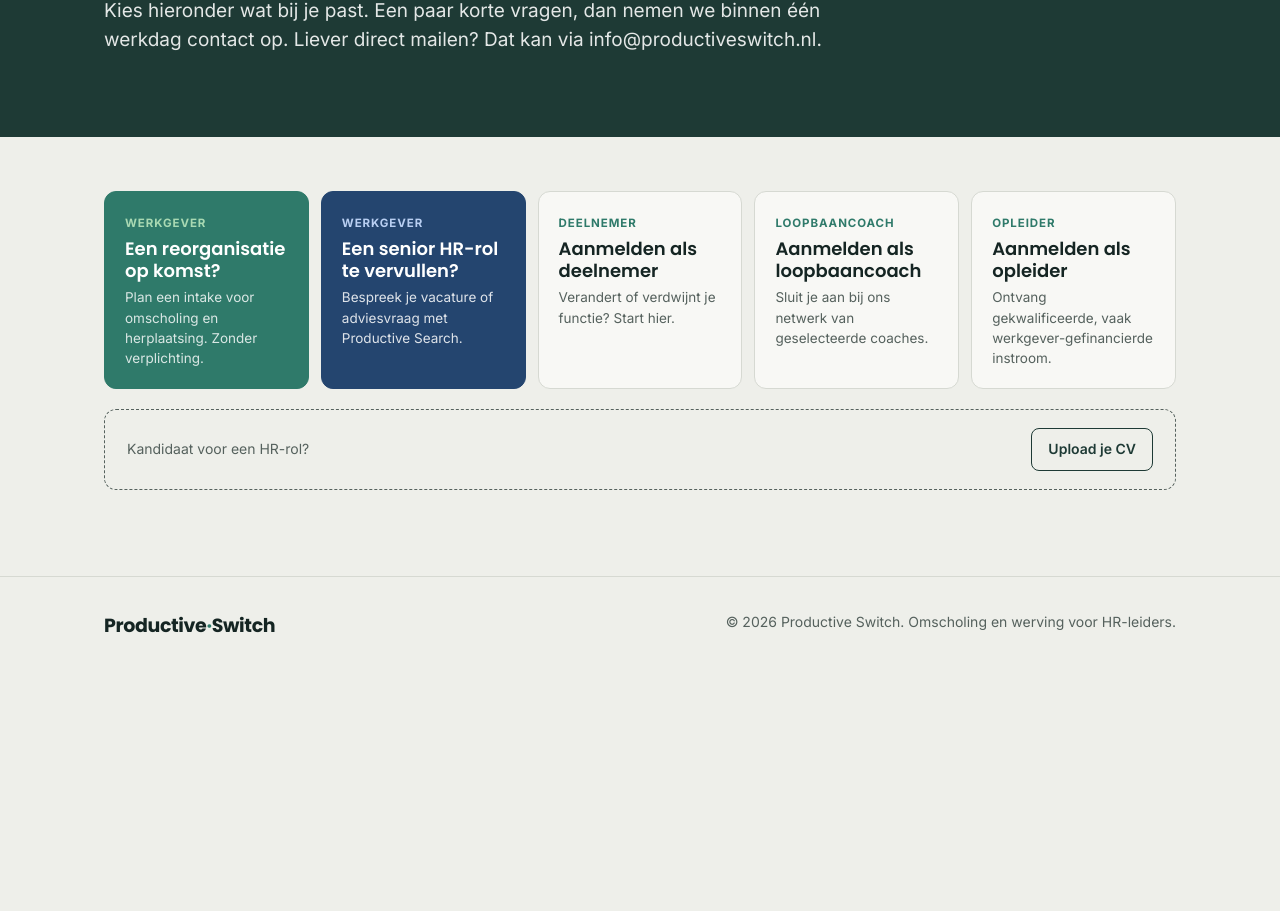
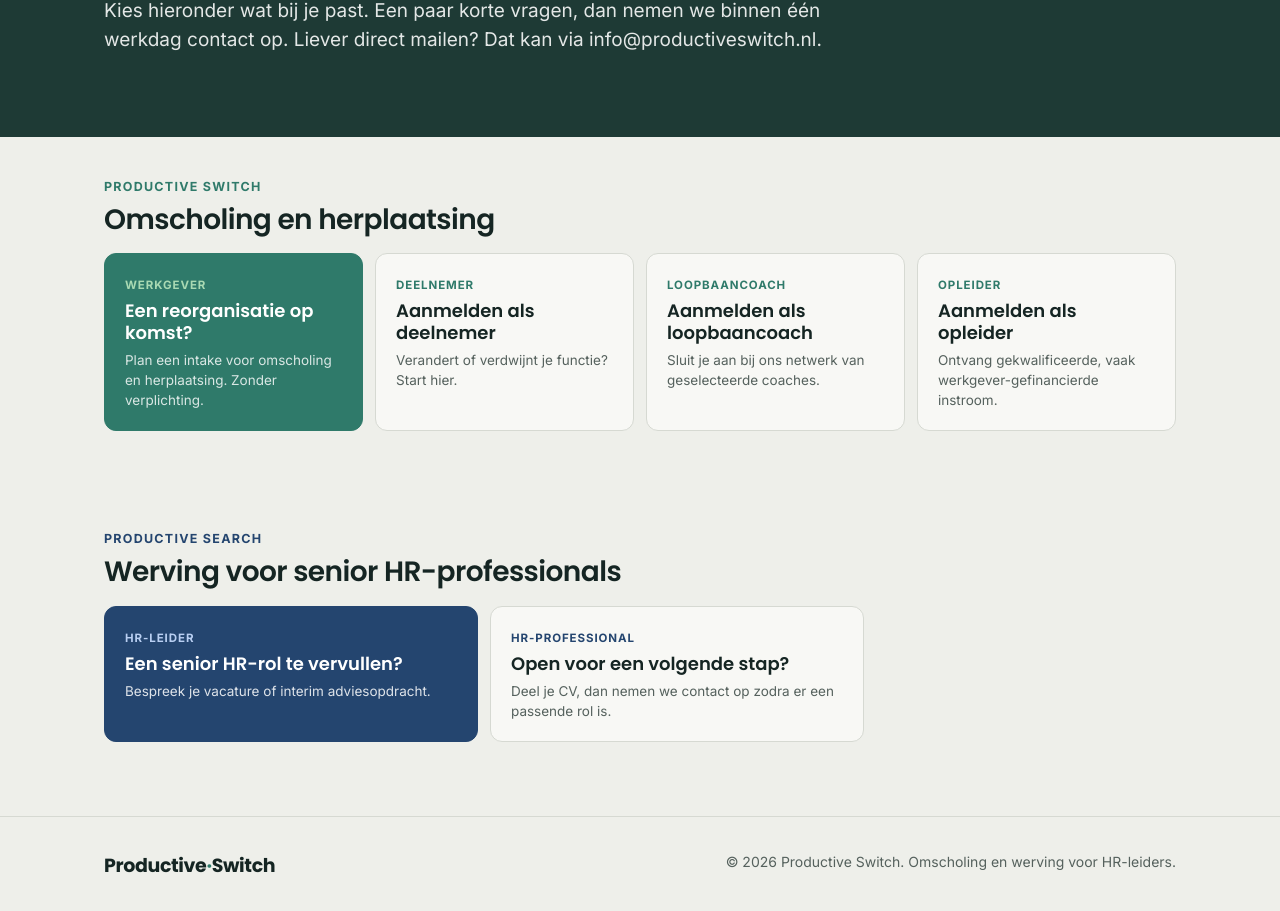
Before and after one commit to ProductiveSwitch/switch-showcase, a Next.js app: page /contact in a window 1280 px wide. Shown: the part 299-1210 px from the top of the page. Before the commit the page ends 974 px from the top, so only its background shows below. Built offline with nearby package versions, Linux system fonts and the light colour scheme.

Commit message:
Contact page split into Productive Switch (4) and Productive Search (HR-leider, HR-professional)
Co-Authored-By: Claude Fable 5.1 <noreply@anthropic.com>

```diff
--- a/app/globals.css
+++ b/app/globals.css
@@ -699,3 +699,14 @@ footer .brand { font-family: var(--font-display); font-weight: 700; font-size: 1
 .post-teaser { font-family: var(--font-display); font-size: 18px; font-weight: 500; color: var(--ink); margin-bottom: 14px; line-height: 1.4; }
 .post p { font-size: 16px; line-height: 1.65; color: var(--ink-soft); margin-bottom: 12px; }
 @media (max-width: 640px) { .post { padding: 22px 18px; } }
+
+.contact-group { padding-top: 40px; padding-bottom: 10px; }
+.contact-group .section-head { margin-bottom: 18px; }
+.contact-group .section-head h2 { font-size: clamp(22px, 2.6vw, 28px); }
+.contact-group--switch .eyebrow { color: var(--switch); }
+.contact-group--search .eyebrow { color: var(--hire); }
+.contact-group--search .entry:hover { border-color: var(--hire); }
+.contact-group--search .entry-k { color: var(--hire); }
+.contact-group--search .entry--hire .entry-k { color: #B9CFF2; }
+.entry-grid--2 { grid-template-columns: repeat(2, 1fr); max-width: 760px; margin-bottom: 64px; }
+@media (max-width: 560px) { .entry-grid--2 { grid-template-columns: 1fr; } }
--- a/components/ContactPage.tsx
+++ b/components/ContactPage.tsx
@@ -5,7 +5,7 @@ import { useLang } from "./LangContext";
 import { useReveal } from "./useReveal";
 import { Modal, IntakeForm, CvModal } from "./Forms";
 
-type Role = "hr" | "vacature" | "deelnemer" | "coach" | "opleider";
+type Role = "hr" | "vacature" | "deelnemer" | "coach" | "opleider" | "kandidaat";
 
 // Kom in contact: één pagina voor alle ingangen. Elke tegel opent het
 // intakeformulier met de rol al ingevuld. ?rol=hr|vacature|deelnemer|coach|opleider
@@ -18,23 +18,18 @@ export function ContactPage() {
 
   useEffect(() => {
     const r = new URLSearchParams(window.location.search).get("rol");
-    if (r && ["hr", "vacature", "deelnemer", "coach", "opleider"].includes(r)) setRole(r as Role);
+    if (r === "kandidaat") setCvOpen(true);
+    else if (r && ["hr", "vacature", "deelnemer", "coach", "opleider"].includes(r)) setRole(r as Role);
   }, []);
 
-  const tiles: { key: Role; k: { nl: string; en: string }; title: { nl: string; en: string }; sub: { nl: string; en: string }; primary?: boolean; hire?: boolean }[] = [
+  type Tile = { key: Role; k: { nl: string; en: string }; title: { nl: string; en: string }; sub: { nl: string; en: string }; primary?: boolean };
+  const switchTiles: Tile[] = [
     {
       key: "hr",
       k: { nl: "Werkgever", en: "Employer" },
       title: { nl: "Een reorganisatie op komst?", en: "A restructuring ahead?" },
       sub: { nl: "Plan een intake voor omscholing en herplaatsing. Zonder verplichting.", en: "Plan an intake for re-training and redeployment. No obligation." },
       primary: true,
-    },
-    {
-      key: "vacature",
-      k: { nl: "Werkgever", en: "Employer" },
-      title: { nl: "Een senior HR-rol te vervullen?", en: "A senior HR role to fill?" },
-      sub: { nl: "Bespreek je vacature of adviesvraag met Productive Search.", en: "Discuss your vacancy or advisory question with Productive Search." },
-      hire: true,
     },
     {
       key: "deelnemer",
@@ -55,6 +50,22 @@ export function ContactPage() {
       sub: { nl: "Ontvang gekwalificeerde, vaak werkgever-gefinancierde instroom.", en: "Receive qualified, often employer-funded enrolments." },
     },
   ];
+  const searchTiles: Tile[] = [
+    {
+      key: "vacature",
+      k: { nl: "HR-leider", en: "HR leader" },
+      title: { nl: "Een senior HR-rol te vervullen?", en: "A senior HR role to fill?" },
+      sub: { nl: "Bespreek je vacature of interim adviesopdracht.", en: "Discuss your vacancy or interim advisory assignment." },
+      primary: true,
+    },
+    {
+      key: "kandidaat",
+      k: { nl: "HR-professional", en: "HR professional" },
+      title: { nl: "Open voor een volgende stap?", en: "Open to a next step?" },
+      sub: { nl: "Deel je CV, dan nemen we contact op zodra er een passende rol is.", en: "Share your CV and we'll be in touch when a fitting role comes up." },
+    },
+  ];
+  const open = (r: Role) => (r === "kandidaat" ? setCvOpen(true) : setRole(r));
 
   const titleFor = (r: Role) =>
     r === "hr"
@@ -85,25 +96,35 @@ export function ContactPage() {
       </section>
 
       <div className="wrap">
-        <section className="section reveal">
-          <div className="entry-grid entry-grid--5 stagger">
-            {tiles.map((x) => (
-              <button
-                key={x.key}
-                className={`entry${x.primary ? " entry--primary" : ""}${x.hire ? " entry--hire" : ""}`}
-                onClick={() => setRole(x.key)}
-              >
+        <section className="section reveal contact-group contact-group--switch">
+          <div className="section-head">
+            <div className="eyebrow">Productive Switch</div>
+            <h2>{t({ nl: "Omscholing en herplaatsing", en: "Re-training and redeployment" })}</h2>
+          </div>
+          <div className="entry-grid stagger">
+            {switchTiles.map((x) => (
+              <button key={x.key} className={`entry${x.primary ? " entry--primary" : ""}`} onClick={() => open(x.key)}>
                 <span className="entry-k">{t(x.k)}</span>
                 <span className="entry-t">{t(x.title)}</span>
                 <span className="entry-s">{t(x.sub)}</span>
               </button>
             ))}
           </div>
-          <div className="contact-foot">
-            <span>{t({ nl: "Kandidaat voor een HR-rol?", en: "Candidate for an HR role?" })}</span>
-            <button className="btn btn-ghost btn-sm" onClick={() => setCvOpen(true)}>
-              {t({ nl: "Upload je CV", en: "Upload your CV" })}
-            </button>
+        </section>
+
+        <section className="section reveal contact-group contact-group--search">
+          <div className="section-head">
+            <div className="eyebrow">Productive Search</div>
+            <h2>{t({ nl: "Werving voor senior HR-professionals", en: "Recruitment for senior HR professionals" })}</h2>
+          </div>
+          <div className="entry-grid entry-grid--2 stagger">
+            {searchTiles.map((x) => (
+              <button key={x.key} className={`entry entry--search${x.primary ? " entry--hire" : ""}`} onClick={() => open(x.key)}>
+                <span className="entry-k">{t(x.k)}</span>
+                <span className="entry-t">{t(x.title)}</span>
+                <span className="entry-s">{t(x.sub)}</span>
+              </button>
+            ))}
           </div>
         </section>
       </div>
@@ -118,7 +139,7 @@ export function ContactPage() {
         })}
       >
         {role !== null && (
-          <IntakeForm key={role} lang={lang} initialWho={role === "vacature" ? "hr" : role} initialGoal={role === "vacature" ? "transformatie" : role === "hr" ? "omscholing" : ""} onClose={() => setRole(null)} />
+          <IntakeForm key={role} lang={lang} initialWho={role === "vacature" || role === "kandidaat" ? "hr" : role} initialGoal={role === "vacature" ? "transformatie" : role === "hr" ? "omscholing" : ""} onClose={() => setRole(null)} />
         )}
       </Modal>
       <CvModal open={cvOpen} onClose={() => setCvOpen(false)} lang={lang} />
```
